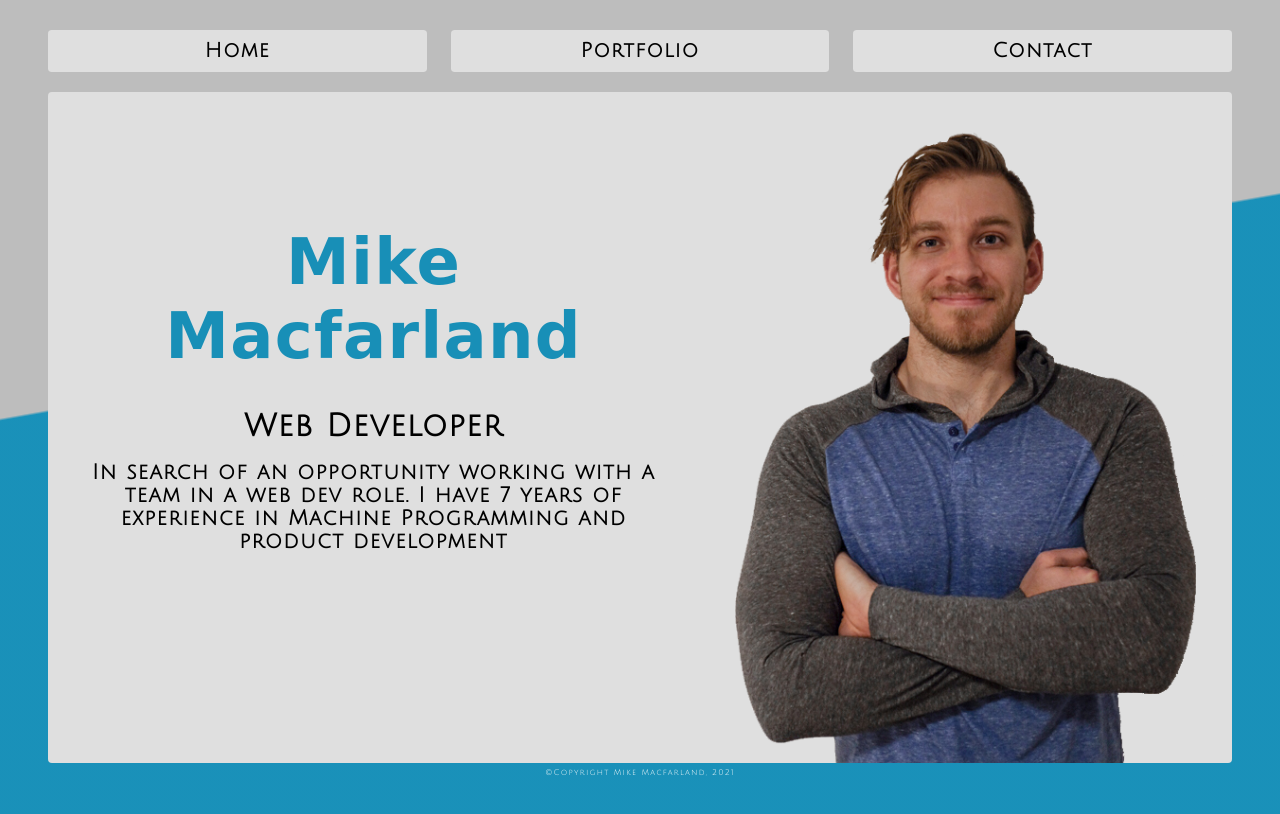
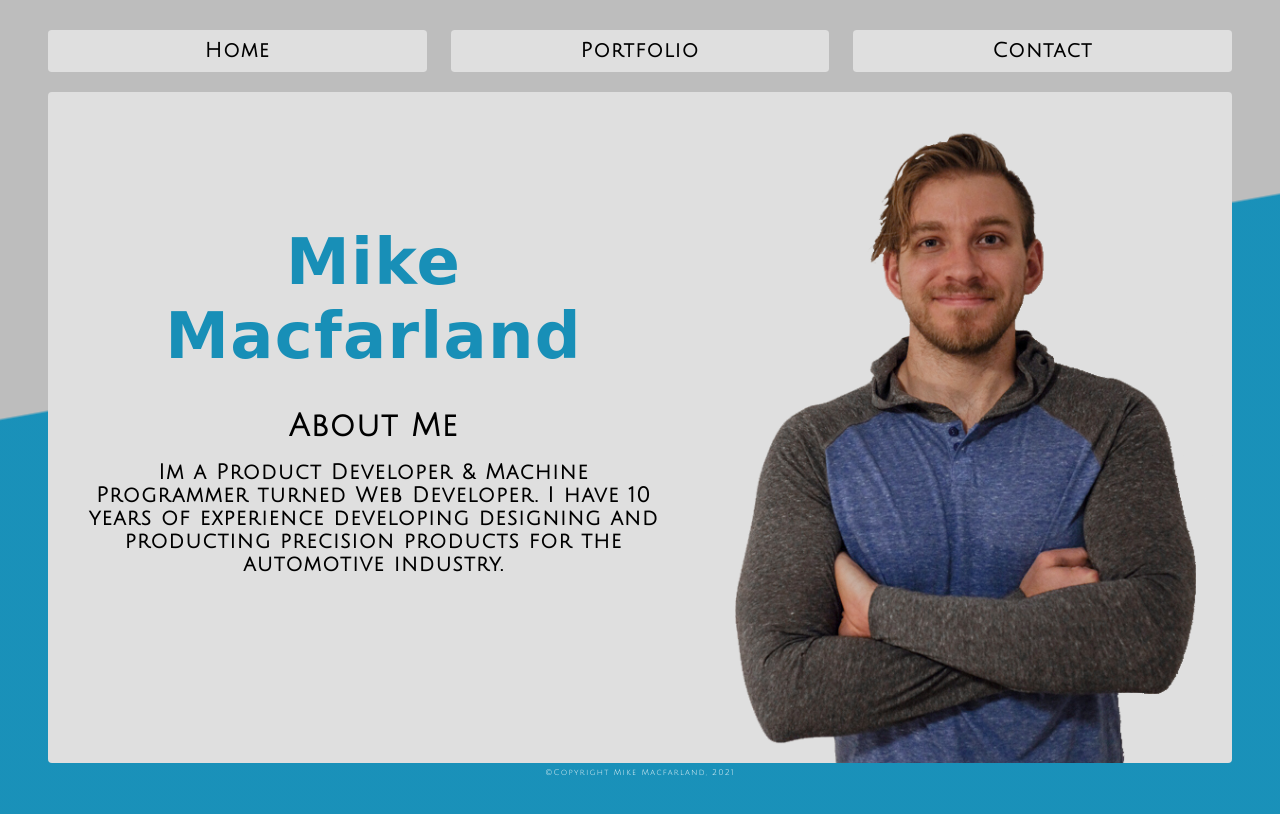
Before and after one commit to mikemacfarland/mikemacfarland.github.io, a plain HTML site: page index.html in a window 1280 px wide. Drawn offline with Linux system fonts and the light colour scheme; a web font is replaced by a local one.

Commit message:
updated profile info

```diff
--- a/index.html
+++ b/index.html
@@ -24,11 +24,9 @@
                     <div class="home container flex">
                         <div class="containerInfo">
                             <h1>Mike Macfarland</h1>
-                            <h3>Web Developer</h3>
-                                <p>In search of an opportunity
-                                working with a team in a web dev role.
-                                I have 7 years of experience in Machine
-                                Programming and product development</p>
+                            <h3>About Me</h3>
+                                <p>Im a Product Developer & Machine Programmer turned Web Developer. I have 10 years of experience
+                                    developing designing and producting precision products for the automotive industry.</p>
                         </div>
                         <img class="profile-pic" src="images/profile-pic.png" alt="Mike Macfarland, Software developer">
                     </div>
@@ -48,7 +46,7 @@
                         <h3>Wheel of success word guessing game</h3>
                             <a class="projectLink" href="https://mikemacfarland.github.io/Techdegree-project-6/" target="_blank"><img  src="images/project-6.png" alt=""></a>
                             <ul>
-                                <li>An interactive word guessing game, guess the phrase to win.</li>
+                                <li>An interactive word guessing game.</li>
                                 <li>Javascript, HTML, CSS</li>
                             </ul>
                         </div>
@@ -56,7 +54,7 @@
                         <h3>Interactive photo gallery</h3>
                             <a class="projectLink" href="https://mikemacfarland.github.io/Techdegree-project-5/" target="_blank"><img  src="images/project-5.png" alt=""></a>
                             <ul>
-                                <li>An interactive photo gallery with a lightbox feature.</li>
+                                <li>Photo gallery with a lightbox feature.</li>
                                 <li>Javascript, HTML, CSS</li>
                             </ul>
                         </div>
```
